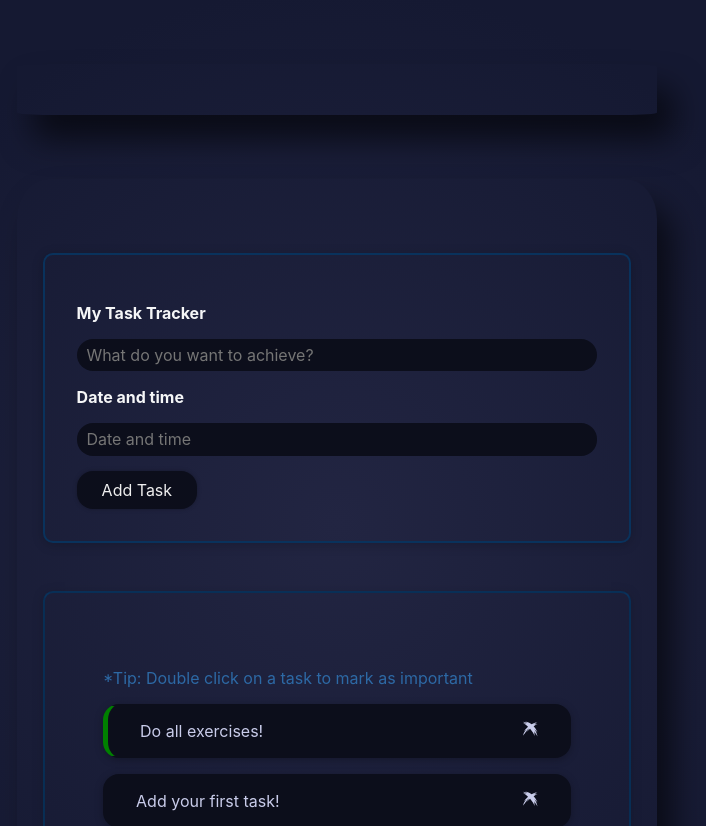
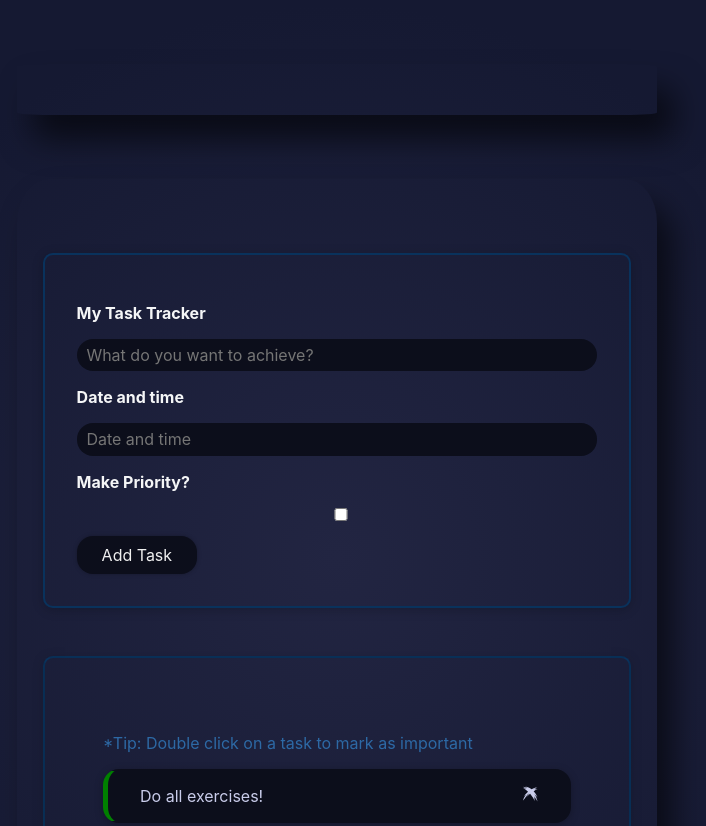
Before and after one commit to jalonghurst/motivational-task-tracker, a React (Create React App) app: page / in a window 1280 px wide. Shown: the top 826 px of the page, without its empty margins (303-1009 px from the left). Built offline with nearby package versions, Linux system fonts and the light colour scheme.

Commit message:
Added checkbox to task form

```diff
--- a/src/components/TaskGoals/TaskInput/TaskInput.js
+++ b/src/components/TaskGoals/TaskInput/TaskInput.js
@@ -68,7 +68,13 @@ const TaskInput = props => {
           placeholder='Date and time'
           onChange={goalInputChangeHandler}
         />
+        <label>Make Priority?</label>
+         <input
+          type="checkbox"
+          onChange={goalInputChangeHandler}
+        />
       </div>
+
       <Button type="submit">Add Task</Button>
     </form>
   );
```
Also changed, not shown: 1 other file (tests, documents, lock files or other folders).
